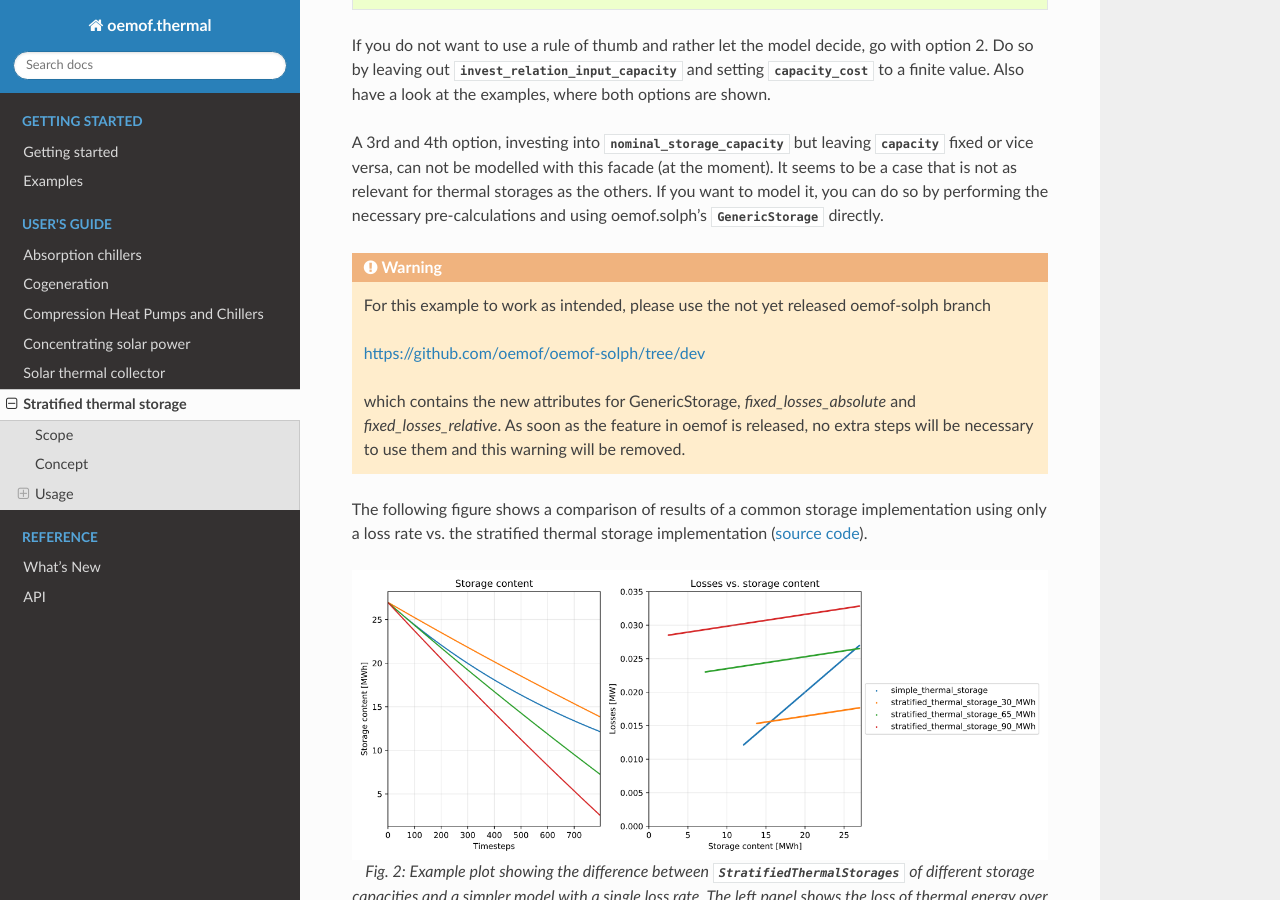
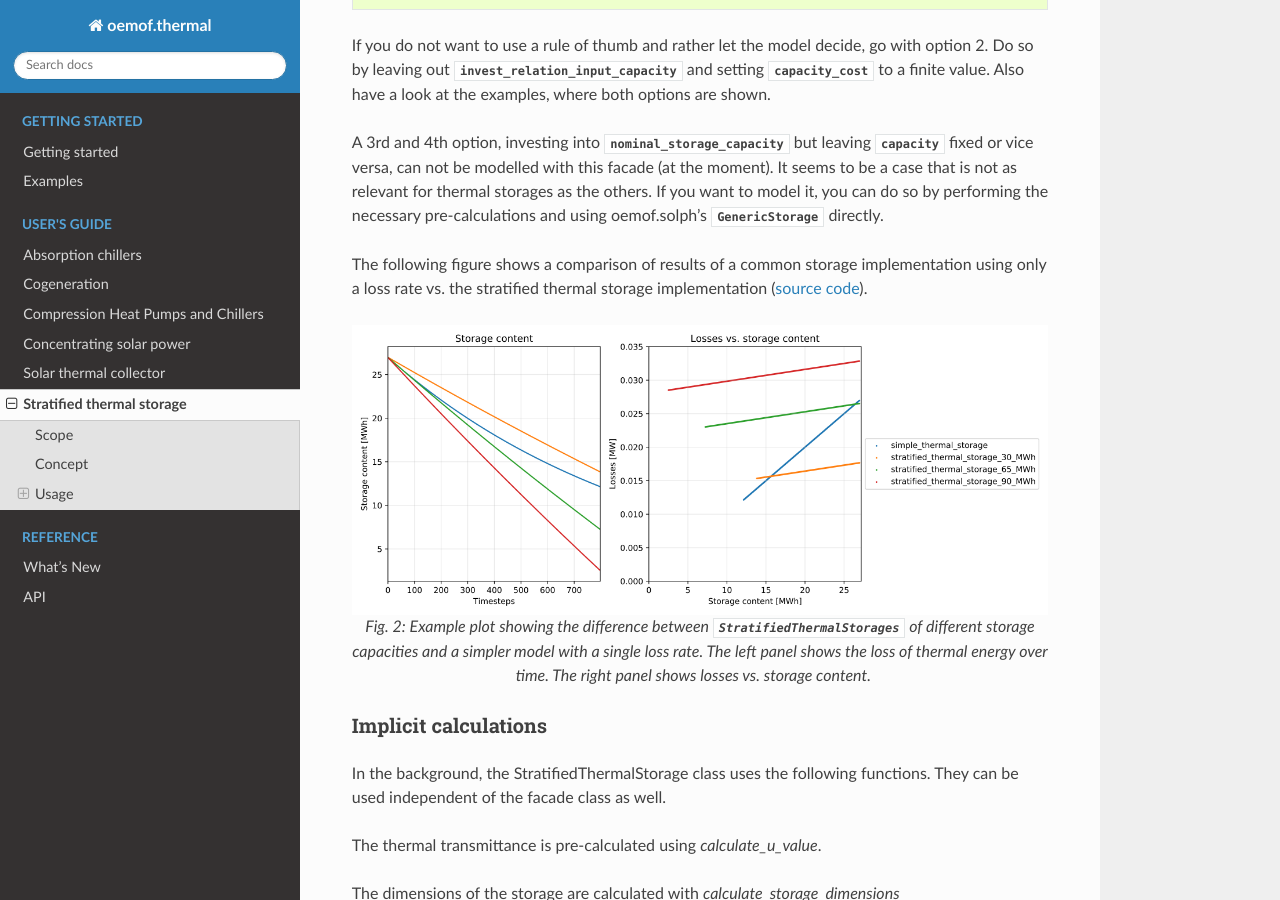
Before and after one commit to oemof/oemof-thermal, a Sphinx documentation site: the page built from docs/stratified_thermal_storage.rst, in a window 1280 px wide and 900 px high, scrolled down 4154 px. Built offline with Sphinx 7.4.7 and the Read the Docs theme 2.0.0, drawn with Linux system fonts in a browser that asks for light colours; formulas are drawn with MathJax 3.

Commit message:
Remove outdated warning from docu

```diff
--- a/docs/stratified_thermal_storage.rst
+++ b/docs/stratified_thermal_storage.rst
@@ -238,16 +238,6 @@ It seems to be a case that is not as relevant for thermal storages as the others
 model it, you can do so by performing the necessary pre-calculations and using oemof.solph's
 :py:obj:`GenericStorage` directly.
 
-.. warning::
-
-   For this example to work as intended, please use the not yet released oemof-solph branch
-
-   https://github.com/oemof/oemof-solph/tree/dev
-
-   which contains the new attributes for GenericStorage, `fixed_losses_absolute` and
-   `fixed_losses_relative`. As soon as the feature in oemof is released, no extra steps
-   will be necessary to use them and this warning will be removed.
-
 The following figure shows a comparison of results of a common storage implementation using
 only a loss rate vs. the stratified thermal storage implementation
 (`source code
```
